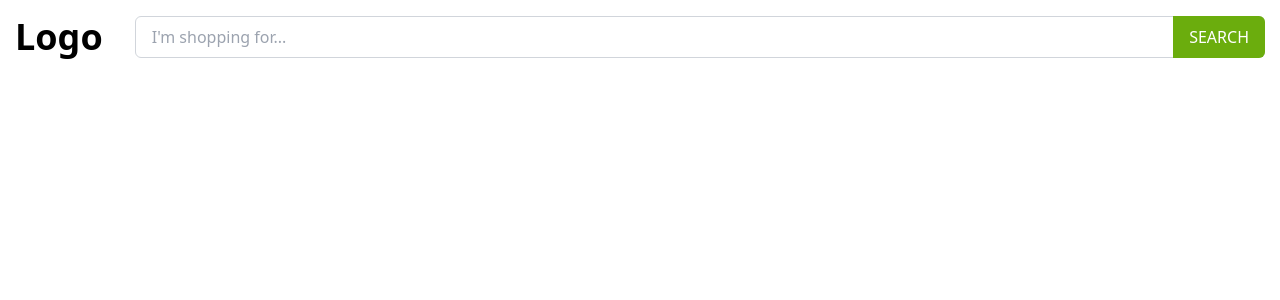
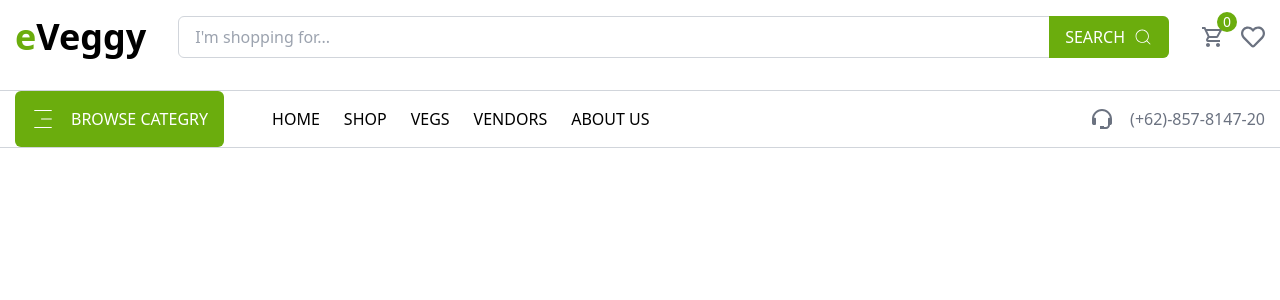
Before and after one commit to pardana/eveggy, a React (Vite) app: page / in a window 1280 px wide. Shown: the top 300 px of the page. Built offline with nearby package versions, Linux system fonts and the light colour scheme.

Commit message:
add: react icons and category

```diff
--- a/package.json
+++ b/package.json
@@ -11,7 +11,8 @@
   },
   "dependencies": {
     "react": "^19.0.0",
-    "react-dom": "^19.0.0"
+    "react-dom": "^19.0.0",
+    "react-icons": "^5.5.0"
   },
   "devDependencies": {
     "@eslint/js": "^9.21.0",
--- a/src/components/navbar.tsx
+++ b/src/components/navbar.tsx
@@ -1,10 +1,16 @@
 import React from "react";
+import { BiSupport } from "react-icons/bi";
+import { CiMenuFries, CiSearch } from "react-icons/ci";
+import { FaRegHeart } from "react-icons/fa";
+import { MdOutlineShoppingCart } from "react-icons/md";
 
 const Navbar = () => {
   return (
     <nav className="sticky top-0 bg-white">
       <div className="container flex items-center justify-between gap-8 mb-4 pt-4">
-        <div className="text-4xl font-semibold">Logo</div>
+        <div className="text-4xl font-semibold">
+          <b className="text-accent">e</b>Veggy
+        </div>
 
         <div className="relative w-full hidden sm:block">
           <input
@@ -15,7 +21,43 @@ const Navbar = () => {
 
           <button className="absolute top-0 right-0 bg-accent hover:bg-accentDark text-white text-md flex items-center gap-2 px-4 h-full rounded-r-md">
             <p>SEARCH</p>
+            <CiSearch className="text-xl" />
           </button>
+        </div>
+
+        <div className="flex gap-4 text-2xl text-gray-500">
+          <div className="relative cursor-pointer">
+            <MdOutlineShoppingCart />
+            <div className="bg-accent size-5 text-white text-sm rounded-full grid place-items-center absolute top-[-13px] right-[-12px]">
+              0
+            </div>
+          </div>
+
+          <FaRegHeart />
+        </div>
+      </div>
+
+      <div className="border-t border-b border-gray-300 mt-8 lg:block hidden">
+        <div className="flex items-center justify-between container">
+          <div className="flex items-center gap-12">
+            <button className="bg-accent text-white flex items-center gap-4 py-4 px-4 rounded-md">
+              <CiMenuFries size={24} />
+              <p>BROWSE CATEGRY</p>
+            </button>
+
+            <ul className="flex items-center gap-6">
+              <li>HOME</li>
+              <li>SHOP</li>
+              <li>VEGS</li>
+              <li>VENDORS</li>
+              <li>ABOUT US</li>
+            </ul>
+          </div>
+
+          <div className="flex items-center gap-4 text-gray-500">
+            <BiSupport size={24} />
+            <p>(+62)-857-8147-20</p>
+          </div>
         </div>
       </div>
     </nav>
```
Also changed, not shown: 1 other file (tests, documents, lock files or other folders).
